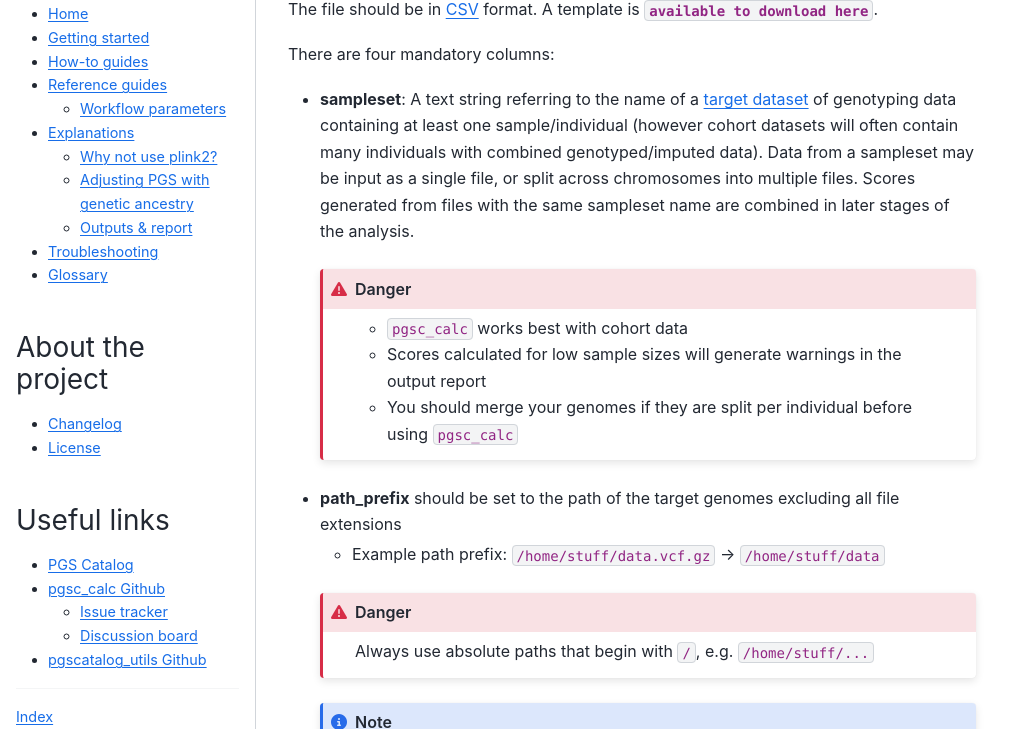
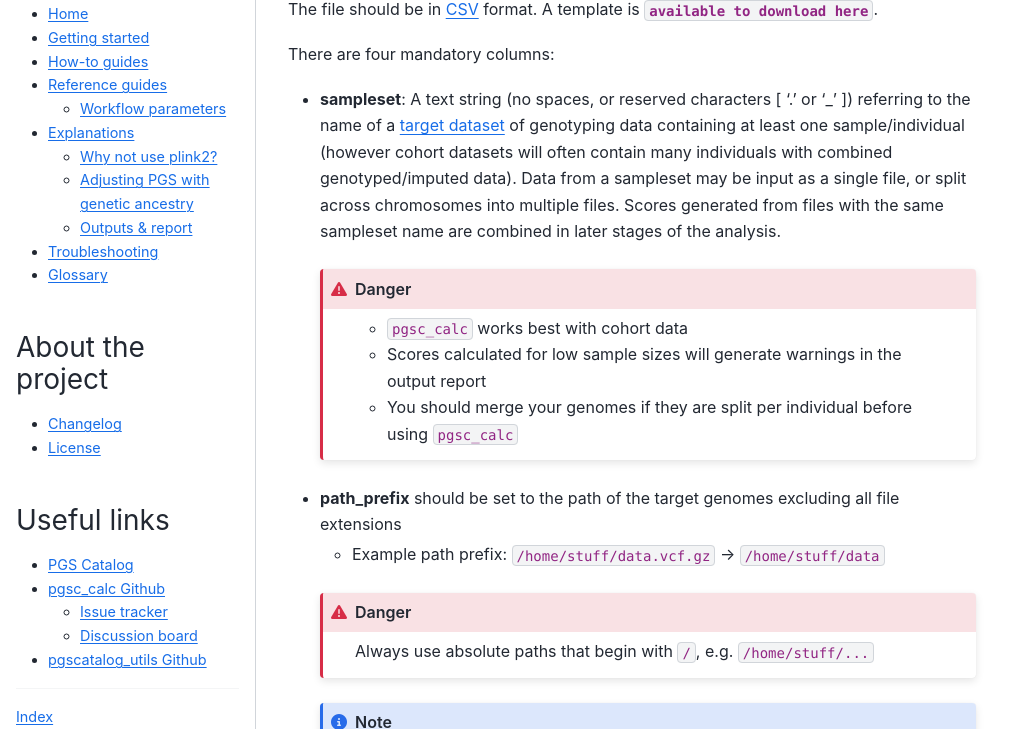
Before and after one commit to PGScatalog/pgsc_calc, a Sphinx documentation site: the page built from docs/how-to/samplesheet.rst, in a window 1280 px wide and 900 px high, scrolled down 425 px, cut to the strip 171-900 px from the top of the window. Shown: the whole strip, without its empty margins (0-1023 px from the left). Built offline with Sphinx 7.4.7 and the Sphinx Book theme 1.1.4, drawn with Linux system fonts in a browser that asks for light colours.

Commit message:
Clairification on sampleset naming conventions (also enforced in check_samplesheet within utils)

```diff
--- a/docs/how-to/samplesheet.rst
+++ b/docs/how-to/samplesheet.rst
@@ -25,11 +25,11 @@ download here <../../assets/examples/samplesheet.csv>`.
 
 There are four mandatory columns:
 
-- **sampleset**: A text string referring to the name of a :term:`target dataset`
-  of genotyping data containing at least one sample/individual (however cohort
-  datasets will often contain many individuals with combined genotyped/imputed
-  data). Data from a sampleset may be input as a single file, or split across
-  chromosomes into multiple files.  Scores generated from files with the same
+- **sampleset**: A text string (no spaces, or reserved characters [ '.' or '_' ]) referring
+  to the name of a :term:`target dataset` of genotyping data containing at least one
+  sample/individual (however cohort datasets will often contain many individuals with
+  combined genotyped/imputed data). Data from a sampleset may be input as a single file,
+  or split across chromosomes into multiple files.  Scores generated from files with the same
   sampleset name are combined in later stages of the analysis.
 
   .. danger::
```
Also changed, not shown: 1 other file.
